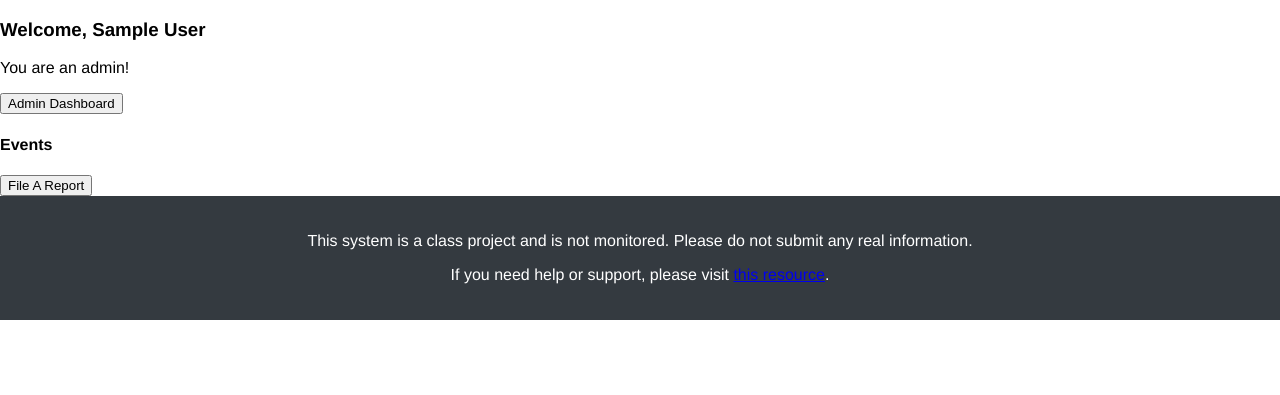
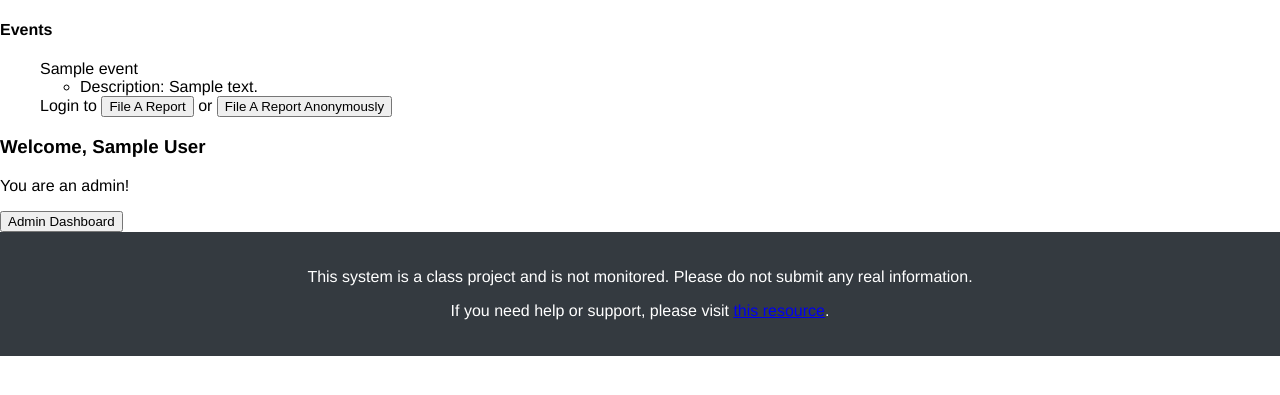
Before and after one commit to kimberlyyliuu/HoosSnitchin, a Django app: page / in a window 1280 px wide. Shown: the part 90-485 px from the top of the page. Run offline with Django 5.2, Linux system fonts and the light colour scheme; a user stored in the database is signed in; tables that the repository leaves empty hold one stand-in row (values such as "Sample post").

Commit message:
fixed the indexView class in views.py

```diff
--- a/main/templates/main/index.html
+++ b/main/templates/main/index.html
@@ -1,12 +1,31 @@
 {% load static %}
 <!DOCTYPE html>
-<html>
+<html lang="en">
 {% include 'header.html' %}
-  <head>
+<head>
+    <meta charset="UTF-8">
     <title>Homepage</title>
     <link rel="stylesheet" href="{% static 'main/index.css' %}" />
-  </head>
-  <body>
+</head>
+<body>
+    <!-- Events Section Start -->
+    <div class="Events_Title"><h4>Events</h4></div>
+    <ul>
+    {% for event in events %}
+        <div class="event">
+            {{ event.title }}
+            <ul>
+                <li>Description: {{ event.description }}</li>
+            </ul>
+            Login to
+            <button onclick="window.location.href='/report/';">File A Report</button>
+            or
+            <button onclick="window.location.href='/report/';">File A Report Anonymously</button>
+        </div>
+    {% endfor %}
+    </ul>
+
+
     {% if user.is_authenticated %}
     <h3>Welcome, {{ user.first_name }} {{ user.last_name }}</h3>
     {% if user.is_site_admin %}
@@ -18,27 +37,16 @@
     <br />
 
 
-    <h4>Events</h4>
-    <ul>
-      {% for event in events %}
-      <li>
-        {{ event.title }} - {{ event.description }}
-        <button onclick="window.location.href='/report/';">File A Report</button>
-      </li>
-      {% endfor %}
-    </ul>
+    <!-- Events Section End -->
 
-    <button onclick="window.location.href='/report/';">File A Report</button>
-    <br />
     {% else %}
     <h1>You should log in!</h1>
     <button onclick="window.location.href='/accounts/login/';">Login</button>
-
     <br />
     or
     <br />
     <button onclick="window.location.href='/report/';" id="report">File A Report Anonymously</button>
     {% endif %}
-  </body>
+</body>
 {% include 'footer.html' %}
 </html>
--- a/main/views.py
+++ b/main/views.py
@@ -11,6 +11,8 @@ from main.models import Report
 from django.views.decorators.csrf import csrf_exempt
 from main.s3_utils import get_s3_presigned_url
 from .models import Event
+from django.views.generic import TemplateView
+from .models import CustomUser, Event
 import requests
 
 
@@ -50,12 +52,12 @@ class IndexView(generic.TemplateView):
     template_name = "main/index.html"
 
     def get_context_data(self, **kwargs):
+        context = super().get_context_data(**kwargs)
+        context["events"] = Event.objects.all()
         if self.request.user.is_authenticated:
-            context = super().get_context_data(**kwargs)
             context["user"] = CustomUser.objects.get(username=self.request.user)
-            return context
-        else:
-            return super().get_context_data(**kwargs)
+        return context
+
 
 def eventView(request):
     events = Event.objects.all()
```
